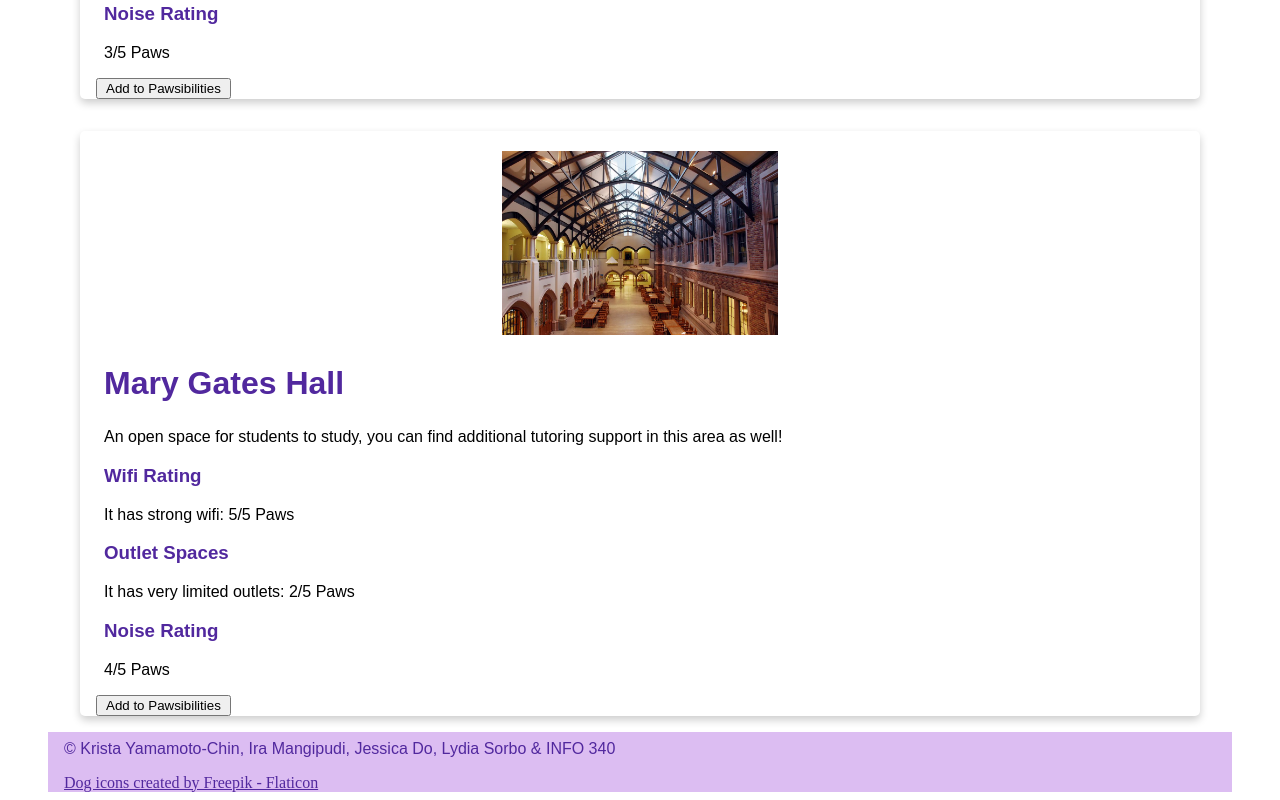
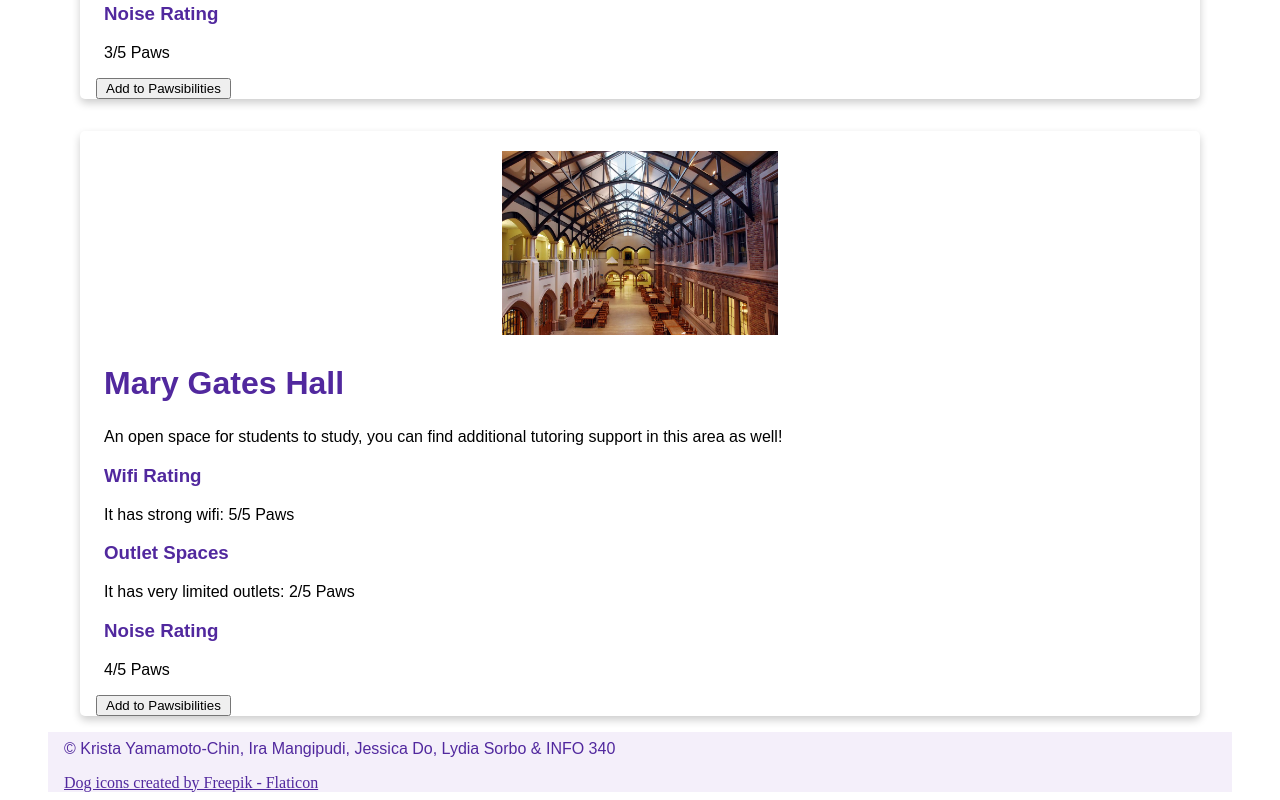
Before and after one commit to info340-au23a/project-info340-g2, a React (Create React App) app: page /home in a window 1280 px wide. Shown: the part 3074-3874 px from the top of the page. Built offline with nearby package versions, Linux system fonts and the light colour scheme; no server answers; the database is empty.

Commit message:
color edits

```diff
--- a/src/index.css
+++ b/src/index.css
@@ -52,7 +52,7 @@ nav > div:nth-child(2) .nav-link {
 }
 
 nav a:hover {
-    color: #bd81f1;
+    color: #f4effa;
 }
 
 a[href] {
@@ -112,7 +112,7 @@ h2 {
 }
 
 .search-bar button:hover {
-    color: #bd81f1;
+    color: #f4effa;
 }
 
 .filter-container {
@@ -182,7 +182,7 @@ img {
 }
 
 .footer{
-    background-color: #dcbdf2;
+    background-color: #f4effa;
 }
 
 .footerText {
```
